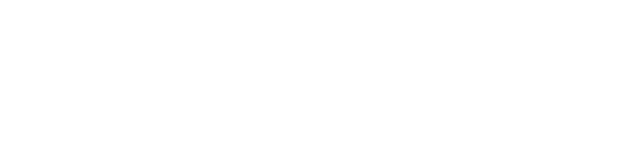
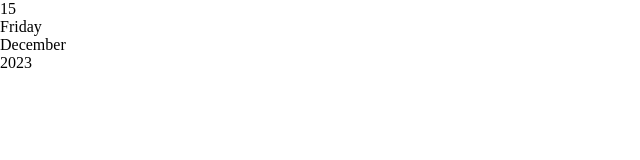
Before and after one commit to harreson-lima/calendar, a plain HTML site: page index.html in a window 1280 px wide. Shown: the whole page, without its empty margins (0-640 px from the left). Drawn offline with Linux system fonts and the light colour scheme.

Commit message:
update index.html

```diff
--- a/index.html
+++ b/index.html
@@ -8,6 +8,15 @@
   <script src="js/main.js" defer></script>
 </head>
 <body>
-
+  <main class="wrapper">
+    <div class="day">
+      <div id="day-number">15</div>
+      <div id="day-week">Friday</div>
+    </div>
+    <div class="year-month">
+      <div id="month">December</div>
+      <div id="year">2023</div>
+    </div>
+  </main>
 </body>
 </html>
```
